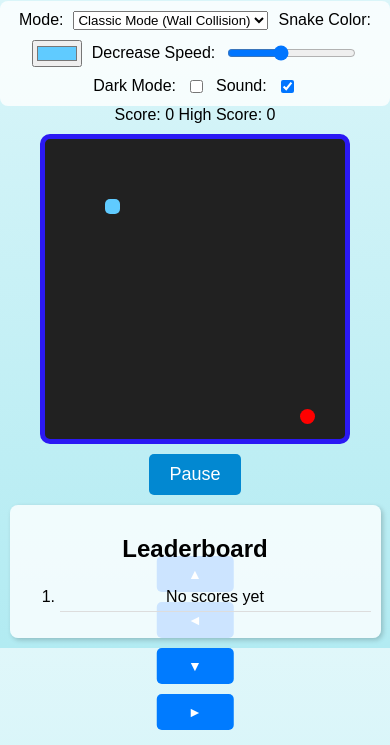
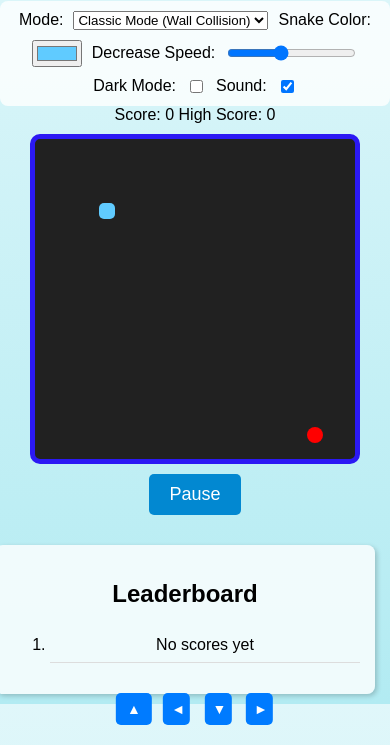
Before and after one commit to anushreeade04/Snake-Game, a plain HTML site: page index.html in a window 390 px wide. Shown: the part 99-844 px from the top of the page. Drawn offline with Linux system fonts and the light colour scheme.

Commit message:
Update styles.css

```diff
--- a/styles.css
+++ b/styles.css
@@ -127,7 +127,43 @@ h1 {
     z-index: 99;
 }
 
-/* Mobile Controls Buttons */
+.mobile-controls {
+    position: fixed;
+    bottom: 10px;
+    left: 50%;
+    transform: translateX(-50%);
+    display: flex;
+    flex-direction: column;
+    align-items: center;
+    z-index: 10; /* Ensure it's above other elements */
+}
+
+/* Ensure leaderboard is properly spaced */
+.leaderboard {
+    width: 90%;
+    max-width: 350px; /* Prevents it from being too wide */
+    background: rgba(255, 255, 255, 0.8);
+    padding: 15px;
+    border-radius: 8px;
+    box-shadow: 2px 2px 5px rgba(0, 0, 0, 0.2);
+    position: relative;
+    margin: 20px auto; /* Adds space between the game and leaderboard */
+    z-index: 1;
+}
+
+/* Adjust the list styling */
+.leaderboard ul {
+    list-style: none;
+    padding: 0;
+    margin: 0;
+}
+
+.leaderboard li {
+    padding: 8px;
+    border-bottom: 1px solid #ddd;
+}
+
+/* Ensure buttons in mobile controls are properly spaced */
 .mobile-controls button {
     background: #007BFF;
     color: white;
@@ -137,32 +173,30 @@ h1 {
     margin: 5px;
     border-radius: 5px;
     cursor: pointer;
+    z-index: 11; /* Ensures it's above the leaderboard */
 }
 
-/* Responsive Design */
+/* Responsive Fix */
 @media screen and (max-width: 600px) {
     .play-board {
-        width: 300px;
-        height: 300px;
+        width: 320px;
+        height: 320px;
         grid-template-rows: repeat(20, 1fr);
         grid-template-columns: repeat(20, 1fr);
     }
 
     .leaderboard {
-        width: 90%;
-        position: relative;
-        margin: 10px auto;
-        right: auto;
-        top: auto;
+        width: 95%;
     }
 
     .mobile-controls {
-        bottom: 10px;
-        flex-wrap: wrap;
+        flex-direction: row;
+        bottom: 15px;
     }
 
     .mobile-controls button {
-        width: 45%;
+        width: 22%;
         font-size: 14px;
+        padding: 8px;
     }
 }
```
